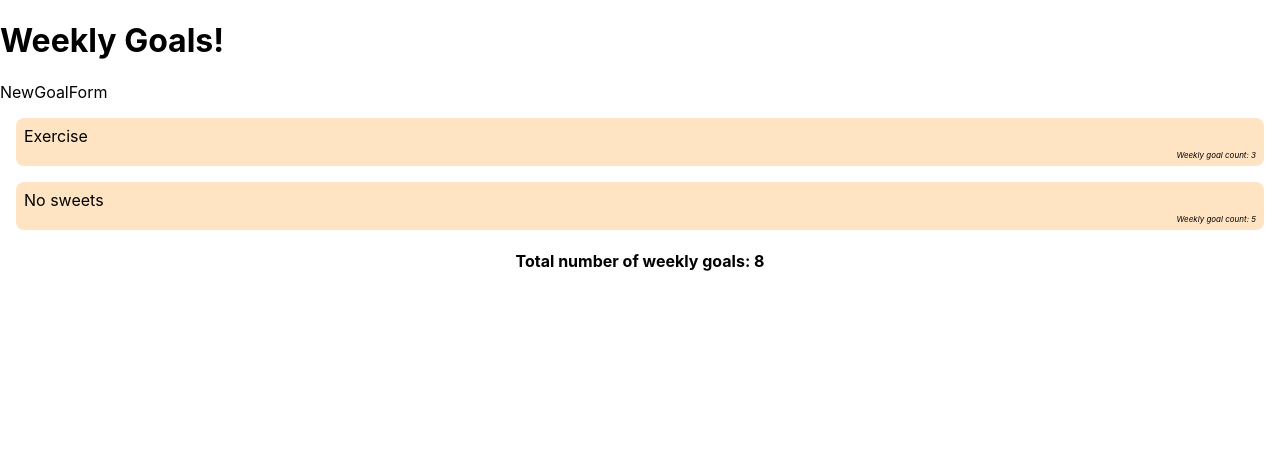
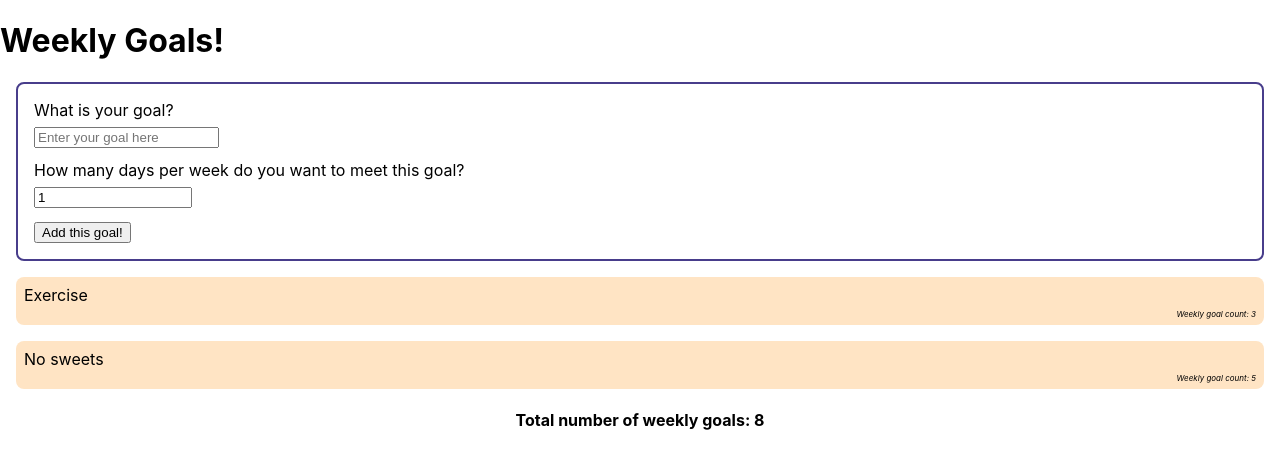
Before and after one commit to mmmaaatttttt/goals_app, a React (Create React App) app: page / in a window 1280 px wide. Shown: the top 468 px of the page. Built offline with nearby package versions, Linux system fonts and the light colour scheme.

Commit message:
adding controlled NewGoalForm component

```diff
--- /dev/null
+++ b/src/NewGoalForm.css
@@ -0,0 +1,16 @@
+.NewGoalForm {
+  margin: 1em;
+  border: 2px solid darkslateblue;
+  border-radius: 0.5em;
+  padding: 1em;
+}
+
+.NewGoalForm-input {
+  margin-bottom: 0.8em;
+}
+
+.NewGoalForm-input > input {
+  display: block;
+  min-width: 150px;
+  margin-top: 0.5em;
+}
--- a/src/NewGoalForm.js
+++ b/src/NewGoalForm.js
@@ -1,9 +1,47 @@
-import React from "react";
+import React, { useState } from "react";
+import "./NewGoalForm.css";
 
 function NewGoalForm(props) {
+  const [formData, setFormData] = useState({
+    description: "",
+    count: 1
+  });
+
+  function handleChange(evt) {
+    const { name, value } = evt.target;
+    setFormData(oldData => ({ ...oldData, [name]: value }));
+  }
+
   return (
-    <div>NewGoalForm</div>
-  )
+    <form className="NewGoalForm">
+      <div className="NewGoalForm-input">
+        <label>What is your goal?</label>
+        <input
+          placeholder="Enter your goal here"
+          onChange={handleChange}
+          value={formData.description}
+          name="description"
+        />
+      </div>
+      <div className="NewGoalForm-input">
+        <label>How many days per week do you want to meet this goal?</label>
+        <input
+          type="number"
+          min="1"
+          max="7"
+          step="1"
+          onChange={handleChange}
+          value={formData.count}
+          name="count"
+        />
+      </div>
+      <input
+        type="submit"
+        value="Add this goal!"
+        className="NewGoalForm-submit"
+      />
+    </form>
+  );
 }
 
 export default NewGoalForm;
```
